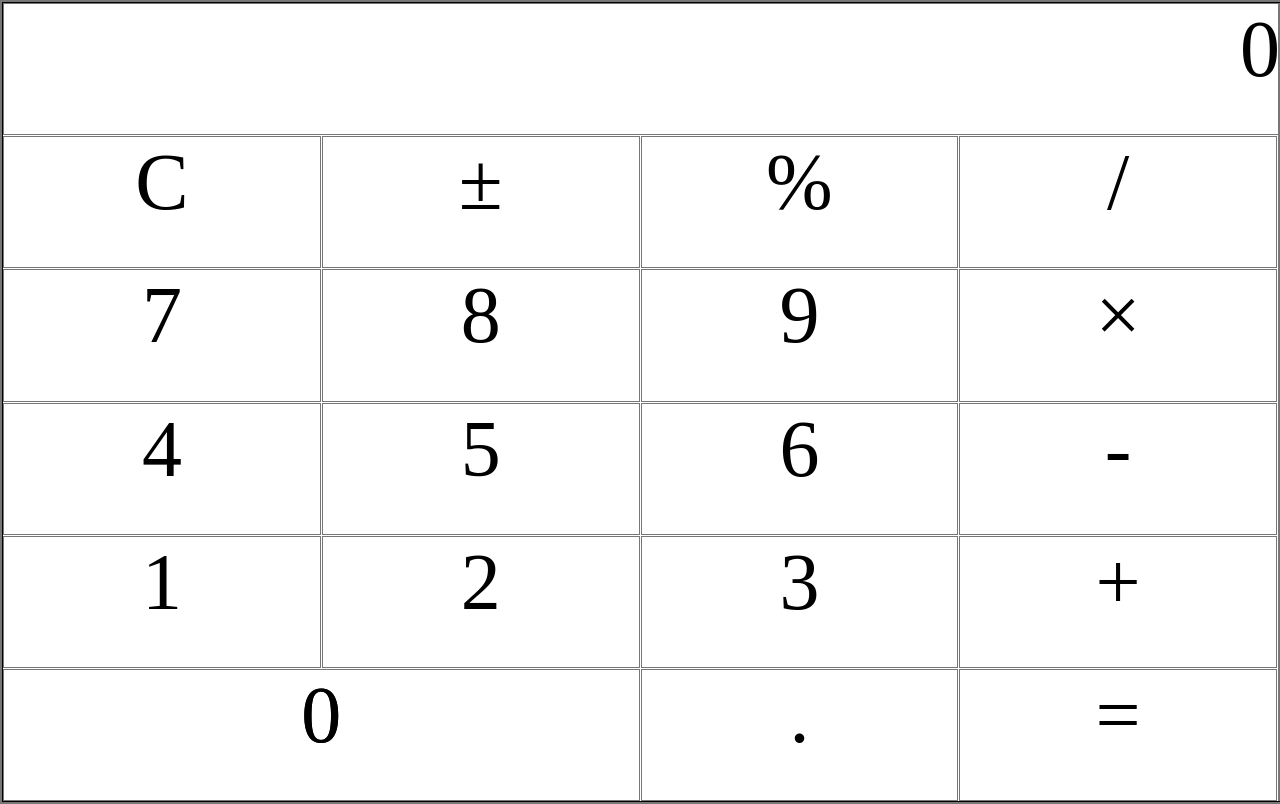
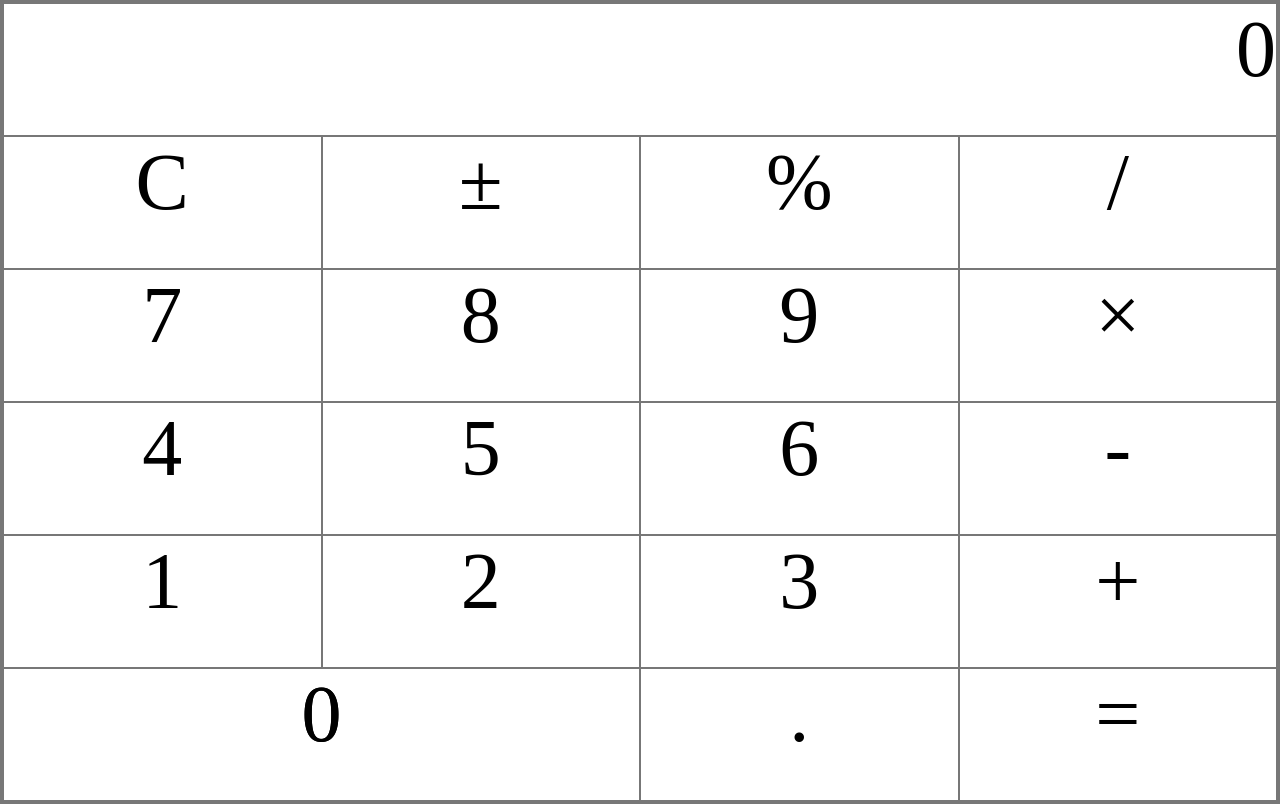
Before and after one commit to Pearcee/calculator, a plain HTML site: page css.html in a window 1280 px wide. Drawn offline with Linux system fonts and the light colour scheme.

Commit message:
Calculater 2

```diff
--- a/css.html
+++ b/css.html
@@ -15,19 +15,15 @@
     }
     .wrapper {
     display: grid;
-    border-style: solid;
-    border-color: black;
     grid-template-columns:  repeat(4, 1fr);
     grid-template-rows:     repeat(6, 1fr);
-    grid-gap: 1px;
-    width: 100vw;
-    height: 100vh;
+  grid-auto-rows: minmax(min-content, max-content);
+  height: 100vh;
     font-size: 10vh;
     text-align: center;
     }
     .display {
     float: left;
-    padding: 10;
     text-align: right;
     /*  start on row 2 column 1, and span 2 rows and 3 columns: */
     grid-area: 1 / 1 / 1 / 9;
```
